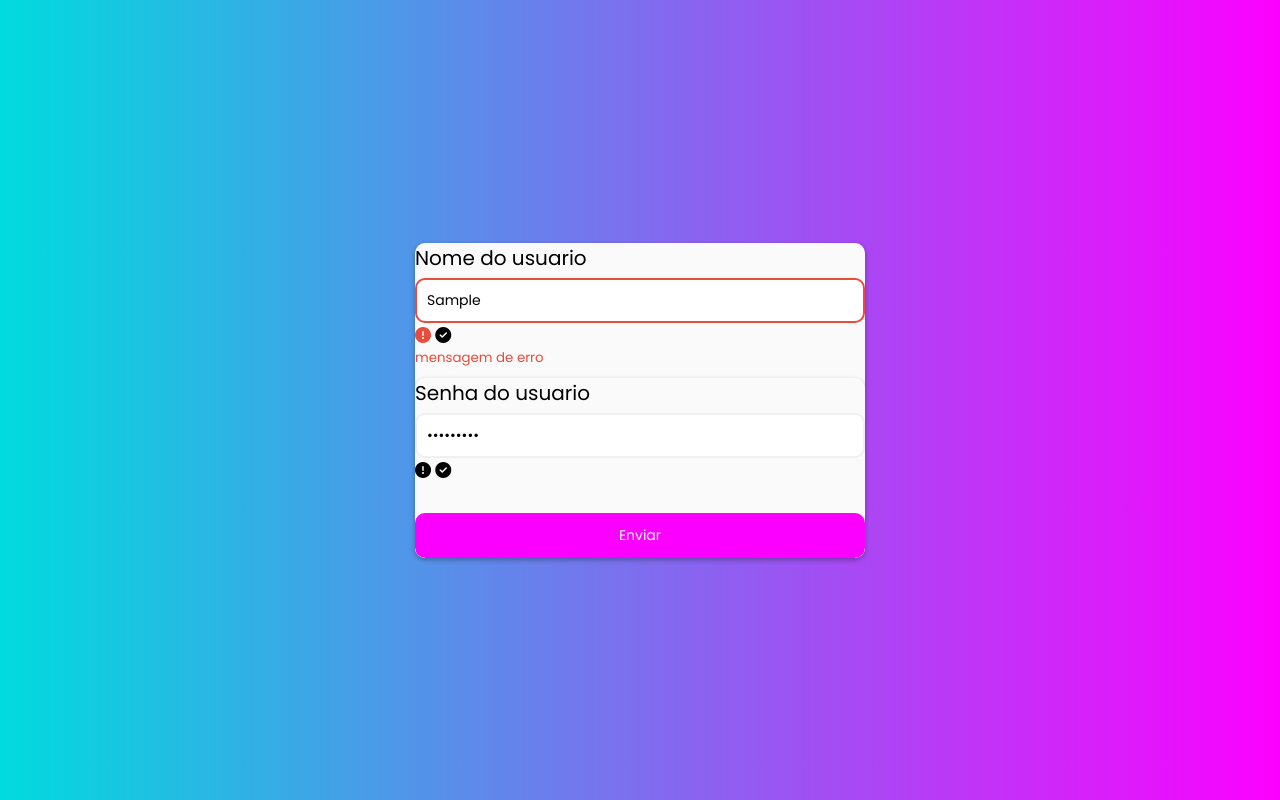
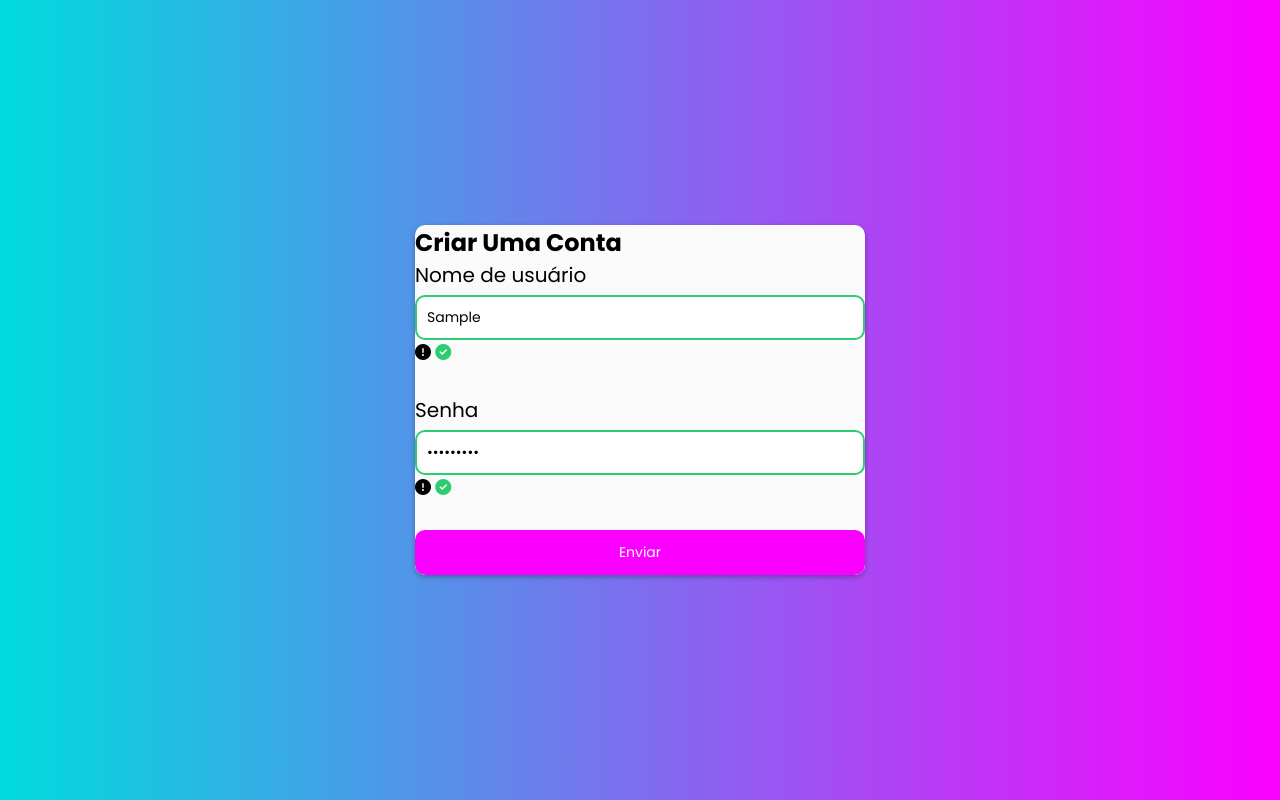
Before and after one commit to LeticiaND/Bot-oInterativo, a plain HTML site: page index2.html in a window 1280 px wide. Both pictures are taken after typing "Sample", "Sample123" into the empty fields and a click on the button "Enviar". Drawn offline with Linux system fonts and the light colour scheme.

Commit message:
salvando arquivo

```diff
--- a/index2.html
+++ b/index2.html
@@ -1,42 +1,53 @@
 <!DOCTYPE html>
 <html lang="en">
   <head>
-    <meta charset="UTF-8">
-    <meta http-equiv="X-UA-Compatible" content="IE=edge">
-    <meta name="viewport" content="width=device-width, initial-scale=1.0">
-    <link rel="stylesheet" href="style.css">
+    <meta charset="UTF-8" />
+    <meta http-equiv="X-UA-Compatible" content="IE=edge" />
+    <meta name="viewport" content="width=device-width, initial-scale=1.0" />
+    <link rel="stylesheet" href="style.css"/>
     <link rel="preconnect" href="https://fonts.googleapis.com" />
     <link rel="preconnect" href="https://fonts.gstatic.com" crossorigin />
     <link
       href="https://fonts.googleapis.com/css2?family=Poppins:wght@400;500;600;700;900&display=swap"
       rel="stylesheet"
     />
-    <title>Document</title>
+    <title>Formulário</title>
   </head>
   <body>
+    <div class="container">
+      <div class="header">
+        <h2>Criar Uma Conta</h2>
+      </div>
+
       <form id="form" class="form">
-        <div class="container">
         <div class="form-control">
-                <label for="username">Nome do usuario</label>
-                <input type="text" id="username" placeholder="Digite seu nome de usuario">
+          <label for="username">Nome de usuário</label>
+          <input
+            type="text"
+            id="username"
+            placeholder="Digite seu nome de usuário..."
+          />
           <i class="fas fa-exclamation-circle"></i>
           <i class="fas fa-check-circle"></i>
-                <small>mensagem de erro</small>
+          <small>Mensagem de erro</small>
         </div>
 
-        <div class="container">
         <div class="form-control">
-                <label for="username">Senha do usuario</label>
-                <input type="password" id="password" placeholder="Digite sua senha">
+          <label for="password">Senha</label>
+          <input
+            type="password"
+            id="password"
+            placeholder="Digite sua senha..."
+          />
           <i class="fas fa-exclamation-circle"></i>
           <i class="fas fa-check-circle"></i>
-                <small>mensagem de erro</small>
-            </div>
-            <button type="submit">Enviar</button>
-        </div>
+          <small>Mensagem de erro</small>
         </div>
 
+        <button type="submit">Enviar</button>
       </form>
+    </div>
+
     <script
       src="https://kit.fontawesome.com/f9e19193d6.js"
       crossorigin="anonymous"
--- a/script.js
+++ b/script.js
@@ -16,17 +16,29 @@ function checarOsInputs(){
     }else{
         setarSucessoPara(username)
     }
+    if(passwordValue === ""){
+        setarErroPara (password, "A senha é obrigatória")
+    }else if(passwordValue.length < 7){
+        setarErroPara (password, "A senha precisa ter no mínimo 7 caracteres")
+    }else{
+        setarSucessoPara(password)
+    }
 }
 
-function setarErroPara(input, mensagem){
-    const formControl = input.parentElement
-    const small = formControl.querySelector("small")
+function setarErroPara(input, message) {
+    const formControl = input.parentElement;
+    const small = formControl.querySelector("small");
 
-    formControl.className = "form-control error"
-}
+    // Adiciona a mensagem de erro
+    small.innerText = message;
 
-function setarSucessoPara(input){
-    const formControl = input.parentElement
+    // Adiciona a classe de erro
+    formControl.className = "form-control error";
+  }
 
-    formControl.className = "form-control error"
-}
+  function setarSucessoPara(input) {
+    const formControl = input.parentElement;
+
+    // Adicionar a classe de sucesso
+    formControl.className = "form-control success";
+  }
--- a/style.css
+++ b/style.css
@@ -59,10 +59,10 @@ body {
     border-radius: 10px;
     padding: 10px;
 }
+
 .form-control.success input{
     border-color: #2ecc71;
 }
-
 .form-control.error input{
     border-color: #e74c3c;
 }
```
Lines whose indentation alone changed are shown as unchanged.
